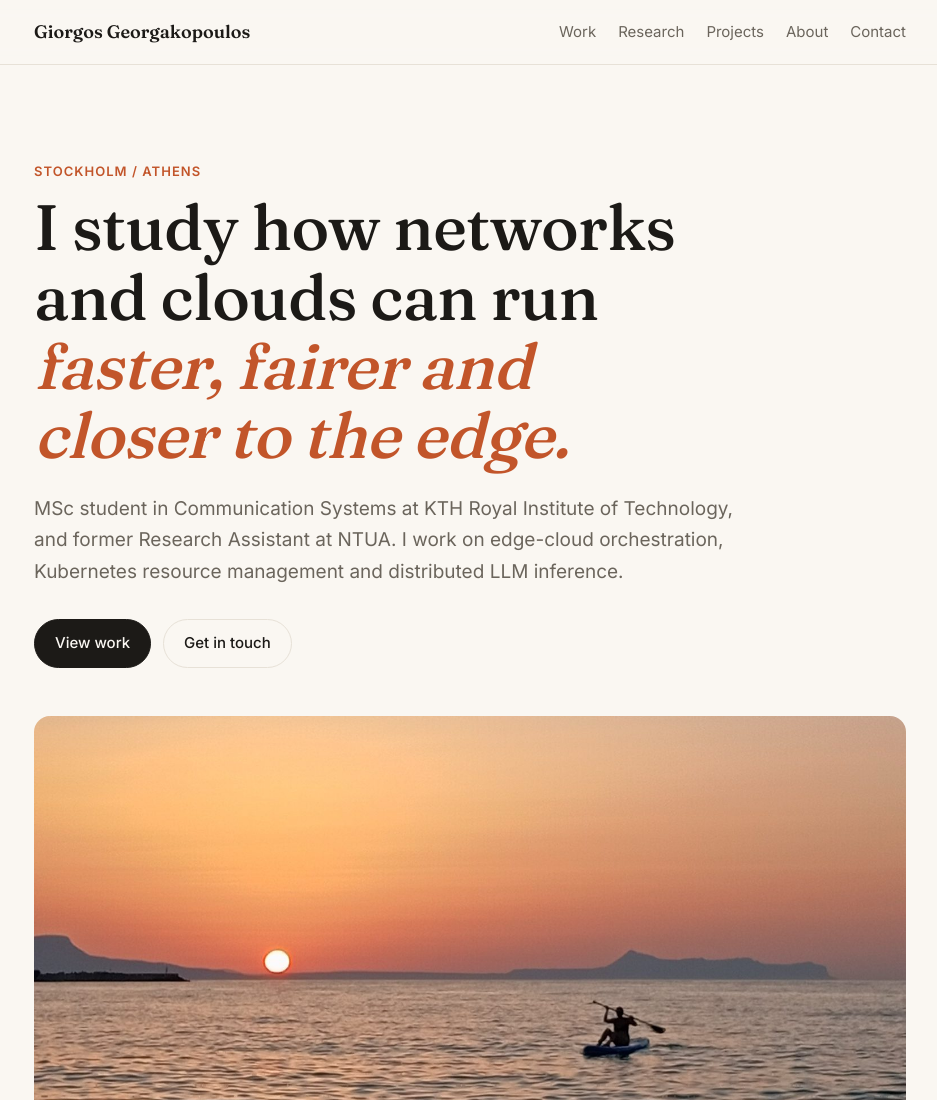
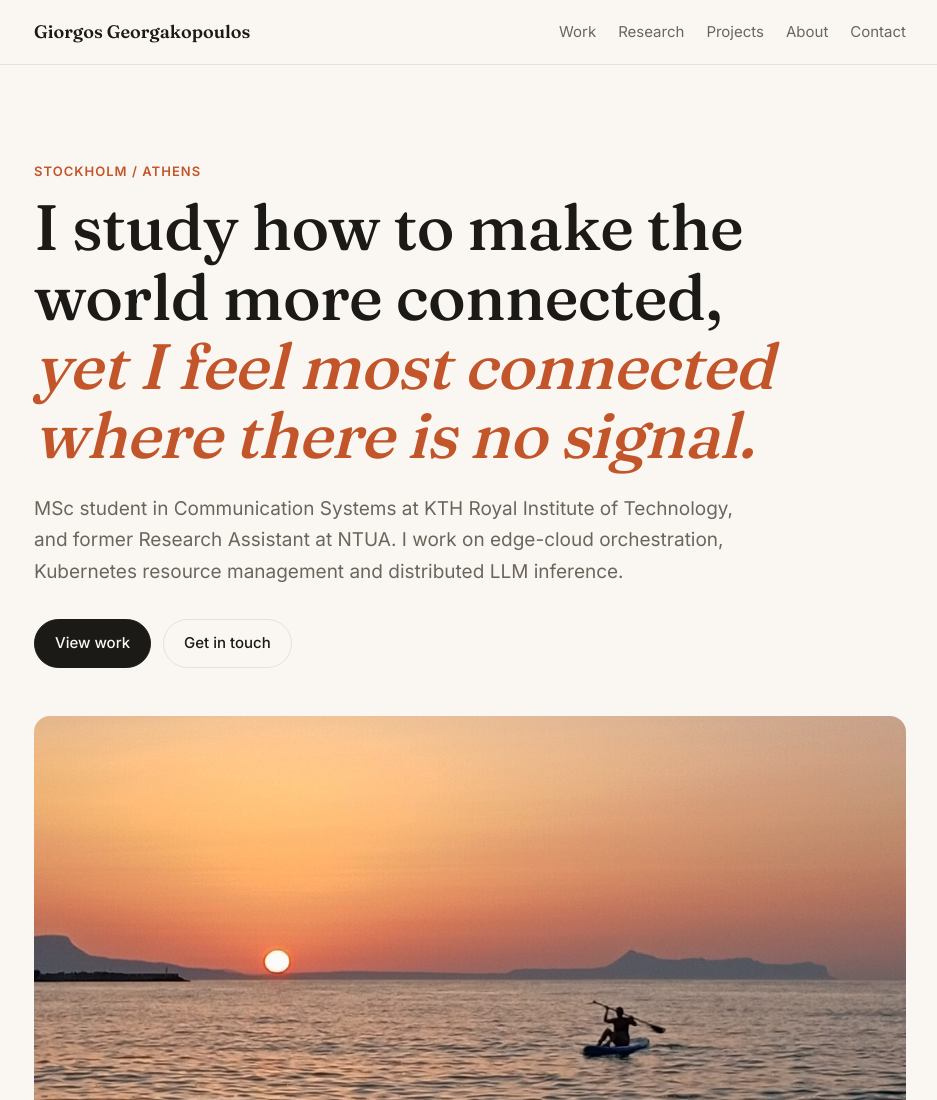
Before and after one commit to georgakopoulosgeo/personal_website, a plain HTML site: page index.html in a window 1280 px wide. Shown: the top 1100 px of the page, without its empty margins (170-1107 px from the left). Drawn offline with Linux system fonts and the light colour scheme.

Commit message:
Rewrite hero headline
Co-Authored-By: Claude Opus 5.5 <noreply@anthropic.com>
Claude-Session: https://claude.ai/code/session_01DmzZK5GXpc6whtoTnMLK3k

```diff
--- a/index.html
+++ b/index.html
@@ -31,7 +31,7 @@
   <main>
     <section class="hero container">
       <p class="eyebrow">Stockholm / Athens</p>
-      <h1>I study how networks and clouds can run <em>faster, fairer and closer to the edge.</em></h1>
+      <h1>I study how to make the world more connected, <em>yet I feel most connected where there is no signal.</em></h1>
       <p class="lead">MSc student in Communication Systems at KTH Royal Institute of Technology, and former Research Assistant at NTUA. I work on edge-cloud orchestration, Kubernetes resource management and distributed LLM inference.</p>
       <div class="actions">
         <a class="btn btn-primary" href="#work">View work</a>
--- a/styles.css
+++ b/styles.css
@@ -48,7 +48,7 @@ a { color: inherit; }
 
 /* Type */
 h1, h2, h3 { font-family: var(--serif); font-weight: 500; letter-spacing: -0.01em; margin: 0; }
-h1 { font-size: clamp(38px, 6vw, 64px); line-height: 1.08; max-width: 16ch; }
+h1 { font-size: clamp(38px, 6vw, 64px); line-height: 1.08; max-width: 18ch; }
 h1 em { font-style: italic; color: var(--accent); }
 h2 { font-size: clamp(32px, 4.5vw, 44px); margin-bottom: 36px; }
 h3 { font-size: 22px; line-height: 1.3; }
```
